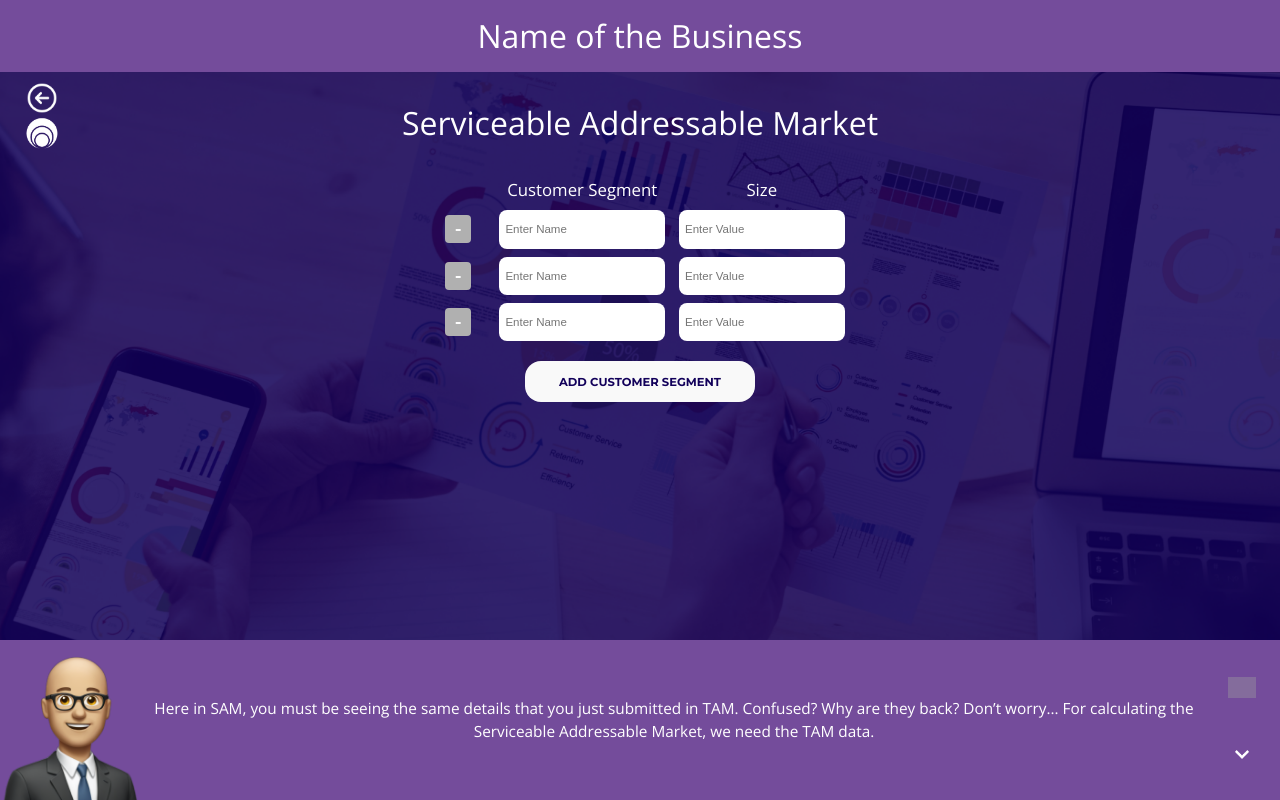
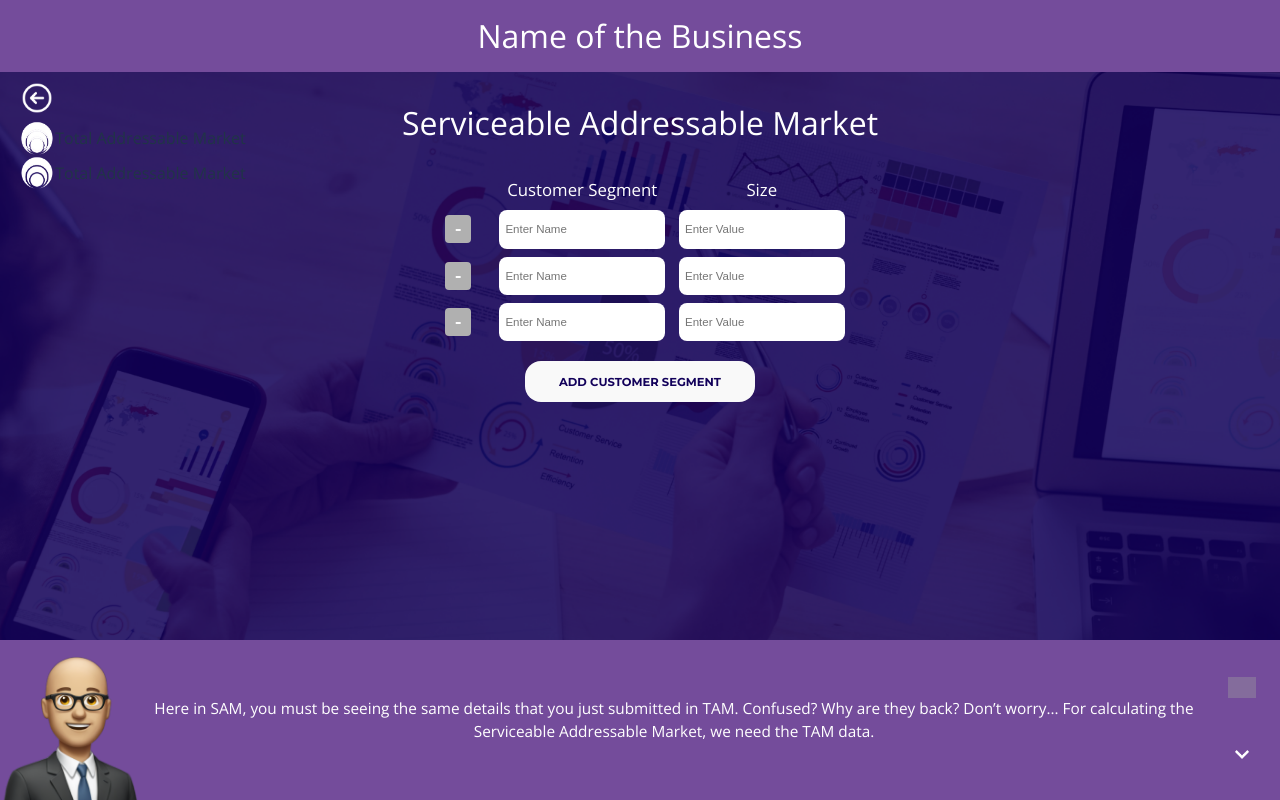
Before and after one commit to redxwelingkar/Biz-Sim-V2, a React (Vite) app: page /Biz-Sim-V2/sam-calculation in a window 1280 px wide. Built offline with nearby package versions, Linux system fonts and the light colour scheme; grey boxes are pictures that could not be loaded.

Commit message:
indicator icons pending

```diff
--- a/src/components/MainTable.tsx
+++ b/src/components/MainTable.tsx
@@ -9,6 +9,9 @@ import '../css/MainTable.css';
 import Percentage from './PercentageCell';
 import SizeofSAM from './SizeofSAM';
 import { motion, AnimatePresence } from 'framer-motion';
+
+import tamIcon from "../assets/img/tam-icon.png";
+import samIcon from "../assets/img/sam-icon.png";
 
 interface TableComponentProps {
   hideTotalSum?: boolean; // Add prop to conditionally hide total sum
@@ -178,6 +181,12 @@ const TableComponent = ({ hideTotalSum, headingText, hideSaveDetailsButton, Numb
     localStorage.setItem('TAM', totalsize.toString());
     localStorage.setItem('SAM', totalSAM.toString());
     localStorage.setItem('rows', JSON.stringify(rows));
+    setTimeout(() => {
+      showTAMicon()
+    }, 2500);
+  }
+
+  const showTAMicon=()=>{
   }
 
   const handleClearTotal = () => {
@@ -203,6 +212,18 @@ const TableComponent = ({ hideTotalSum, headingText, hideSaveDetailsButton, Numb
 
   return (
     <div className="table-container">
+
+      <div className='indicatorIcon-container'>
+        <div className='tamIcon-container'>
+          <img src={tamIcon} alt="Tam-Icon" className='Tam-Icon' />
+          <span> Total Addressable Market</span>
+        </div>
+        <div className='tamIcon-container'>
+          <img src={tamIcon} alt="Tam-Icon" className='Tam-Icon' />
+          <span> Total Addressable Market</span>
+        </div>
+      </div>
+
       <h2>{headingText}</h2>
       <table className="table">
         <thead>
--- a/src/css/MainTable.css
+++ b/src/css/MainTable.css
@@ -4,6 +4,22 @@ h2 {
   margin-right: 21vw; */
   font-size: xx-large;
   text-align: center;
+}
+
+.indicatorIcon-container{
+  /* background-color: white; */
+  position: absolute;
+  top:15vh;
+  left: 1.5vw
+}
+
+.tamIcon-container{
+  display: flex;
+  align-items: center;
+}
+
+.Tam-Icon{
+  width: 4.5vh;
 }
 
 .table-container {
--- a/src/css/backButton.css
+++ b/src/css/backButton.css
@@ -1,10 +1,10 @@
 .backbutton_container{
     position: absolute;
-    top: 10vmin;
-    left: 3vmin;
+    top: 10vh;
+    left: 1.5vw;
     /* cursor: pointer; */
-    display: grid;
-    gap: 4
+    /* display: grid;
+    gap: 4 */
 }
 
 .backButtonStyle{
```
